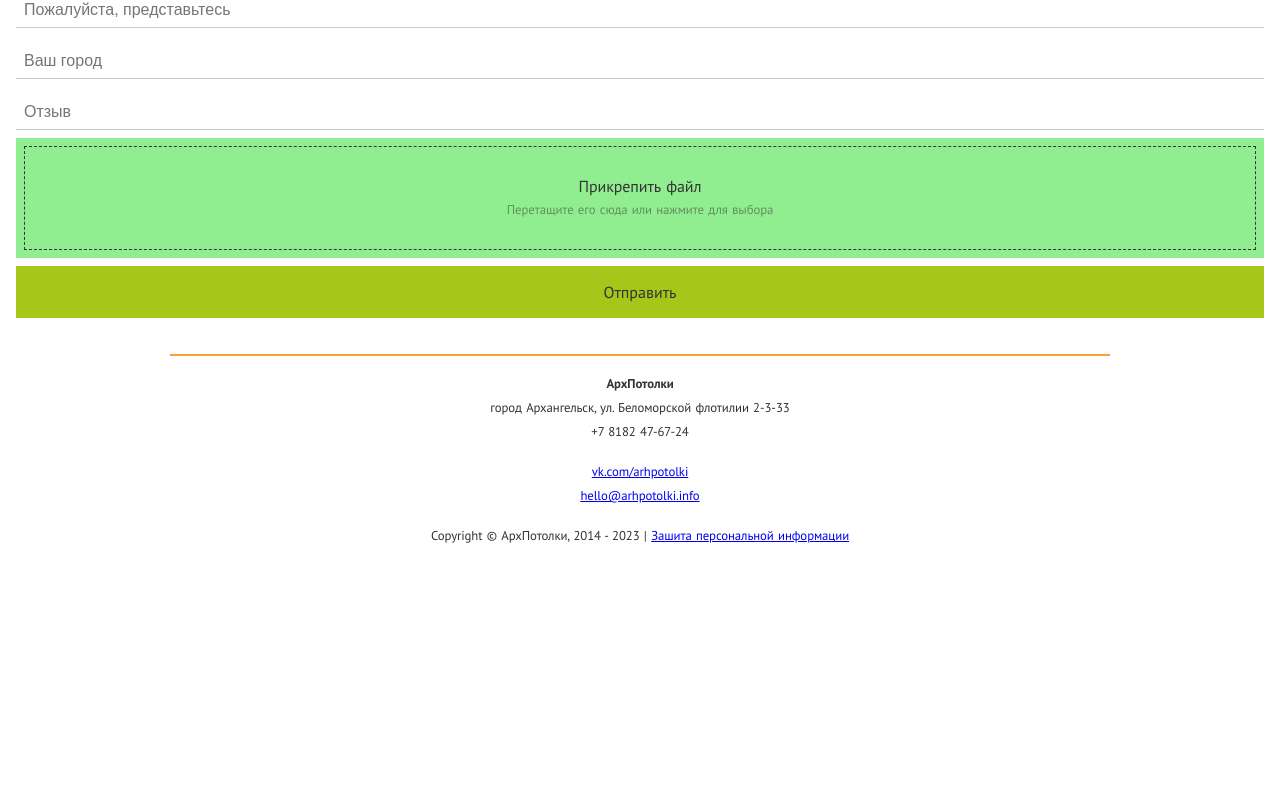
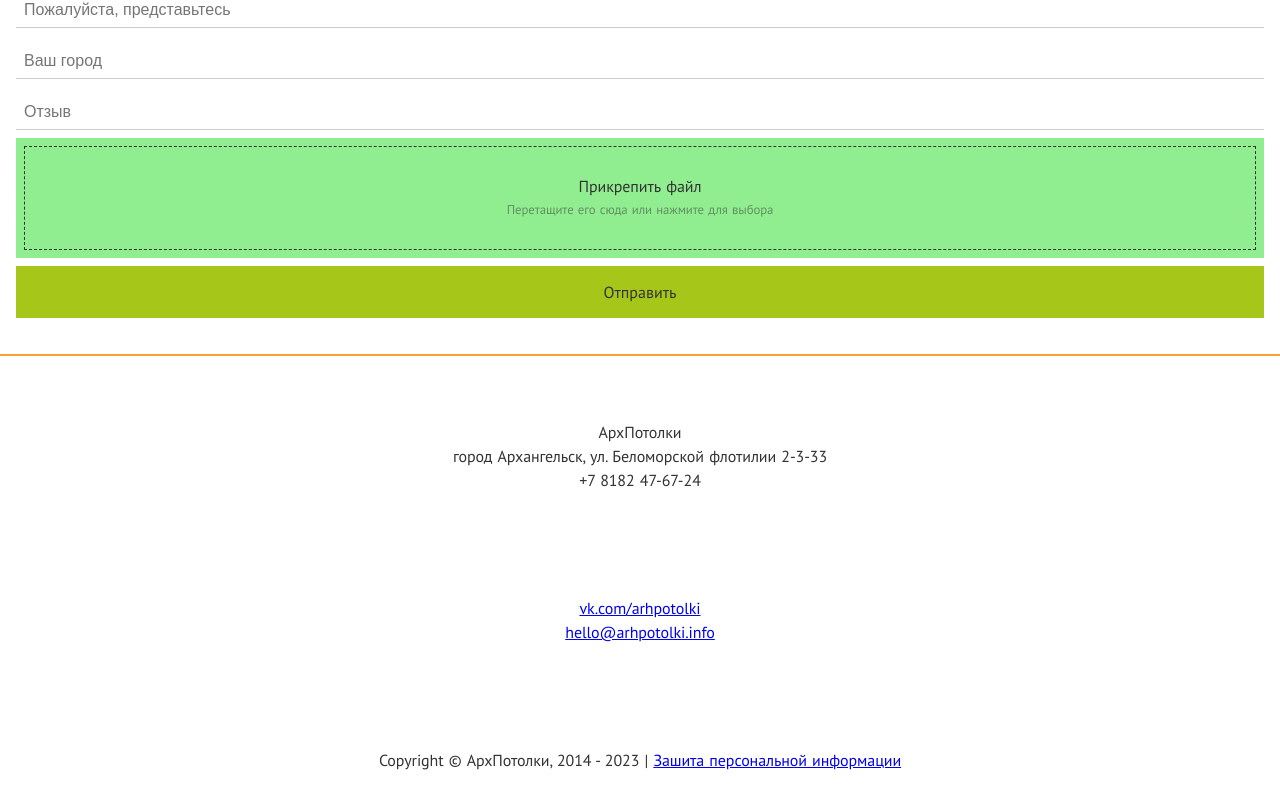
Before and after one commit to panamaprophet/arhpotolki.info, a Next.js app: page / in a window 1280 px wide. Shown: the part 6361-7169 px from the top of the page. Before the commit the page ends 6909 px from the top, so only its background shows below. Built offline with nearby package versions, Linux system fonts and the light colour scheme.

Commit message:
add Footer component

```diff
--- /dev/null
+++ b/src/components/Footer/index.module.css
@@ -0,0 +1,6 @@
+.root {
+    display: flex;
+    width: 100%;
+    padding: 16px;
+    border-top: 2px solid #f7a136;
+}
--- /dev/null
+++ b/src/components/Footer/index.tsx
@@ -0,0 +1,9 @@
+import { ReactNode } from 'react';
+import styles from './index.module.css';
+
+
+export const Footer = ({ children }: { children: ReactNode }) => (
+    <div className={styles.root}>
+        {children}
+    </div>
+);
--- a/src/pages/index.tsx
+++ b/src/pages/index.tsx
@@ -1,6 +1,5 @@
 import Gallery from '../modules/Gallery';
 import Header from '../modules/Header';
-import Footer from '../modules/Footer';
 import Title from '../components/Title';
 import { OrderForm } from '../components/OrderForm';
 import { List } from '../components/List';
@@ -12,6 +11,8 @@ import { Carousel } from '../components/Carousel';
 import { FeedbackForm } from '../components/FeedbackForm';
 import { FeedbackItem } from '../components/FeedbackItem/FeedbackItem';
 import { Separator } from '../components/Separator';
+import { Footer } from '../components/Footer';
+import { Column } from '../components/Layout';
 
 import {
     certificates,
@@ -113,7 +114,33 @@ const App = () => {
 
             <FeedbackForm onSubmit={onFeedbackSubmit} />
 
-            <Footer />
+            <Footer>
+                <Column style={{ alignItems: 'center', textAlign: 'center' }}>
+                    <Text>
+                        АрхПотолки
+                        <br />
+                        город Архангельск, ул. Беломорской флотилии 2-3-33
+                        <br />
+                        +7 8182 47-67-24
+                    </Text>
+
+                    <Text>
+                        <a target="_blank" href="http://vk.com/arhpotolki" rel="noreferrer">
+                            vk.com/arhpotolki
+                        </a>
+                        <br />
+                        <a target="_blank" href="mailto:hello@arhpotolki.info" rel="noreferrer">
+                            hello@arhpotolki.info
+                        </a>
+                    </Text>
+
+                    {/* insert the vk widget */}
+
+                    <Text>
+                        Copyright © АрхПотолки, 2014 - 2023 | <a href="/terms.html">Зашита персональной информации</a>
+                    </Text>
+                </Column>
+            </Footer>
         </>
     );
 };
```
